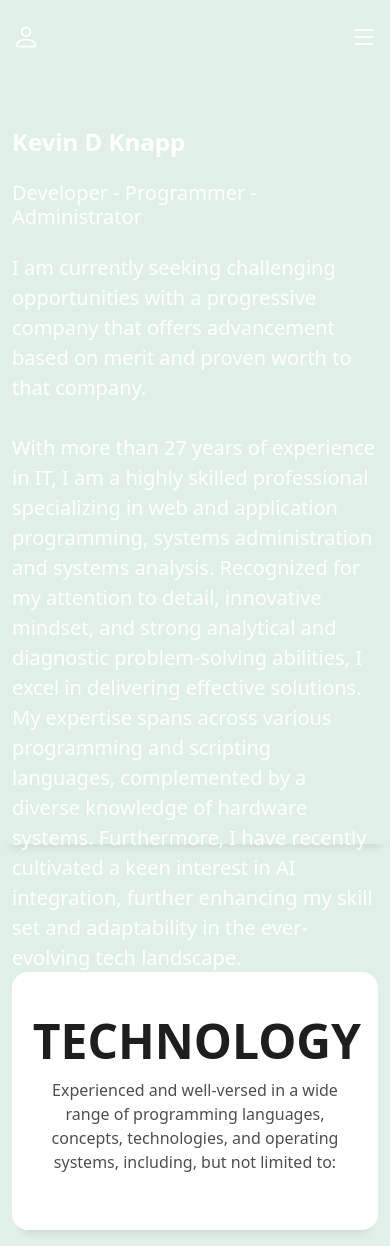
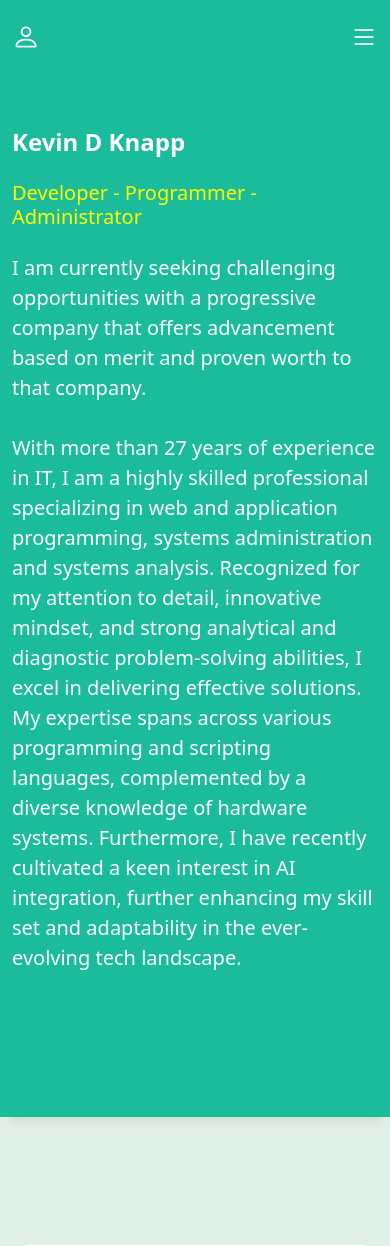
Before and after one commit to kevindknapp/resume, a PHP site: page / in a window 390 px wide. Shown: the top 1246 px of the page. Run offline with PHP 8.4, Linux system fonts and the light colour scheme.

Commit message:
Add files via upload

```diff
--- a/assets/css/style.css
+++ b/assets/css/style.css
@@ -9,7 +9,6 @@
 # General
 --------------------------------------------------------------*/
 body {
-  background-color_org: #f5f5f5;
   background-color: #e1f0e7;
   color: #4e4e4e;
 }
@@ -780,47 +779,56 @@
   font-size: 2.0rem;
 }
 
+/* KDK 07/08/23 */
+.height-spec{
+  height: fit-content;
+  min-height: 900px;
+}
+
+/* KDK 07/08/23 */
+.home-bg-color{
+  background-color: #1abc9c;
+}
+
 @media (max-width: 1200px) and (min-width: 1025px) {
   .home-title2 {
-    color: #fff;
     font-size: 2.5rem;
     padding-top: 3.5rem;
   }
   .description-title {
-    color: #fff;
-    font-weight: 400;
+    color: blue;
     font-size: 1.5rem;
   }
 }
 
 @media (max-width: 1024px) and (min-width: 769px) {
   .home-title2 {
-    color: #fff;
     font-size: 2rem;
     padding-top: 4.5rem;
   }
   .description-title {
+    color: pink;
     font-size: 2.0rem;
   }
 }
 
 @media (max-width: 768px) and (min-width: 481px) {
   .home-title2 {
-    color: #fff;
     font-size: 1.75rem;
     padding-top: 2rem;
   }
   .description-title {
+    color: red;
     font-size: 1.75rem;
   }
 }
 
 @media (max-width: 480px) and (min-width: 320px) {
   .home-title2 {
-    color: #fff;
     font-size: 1.5rem;
   }
   .description-title {
+    color:yellow;
     font-size: 1.25rem;
   }
 }
```
